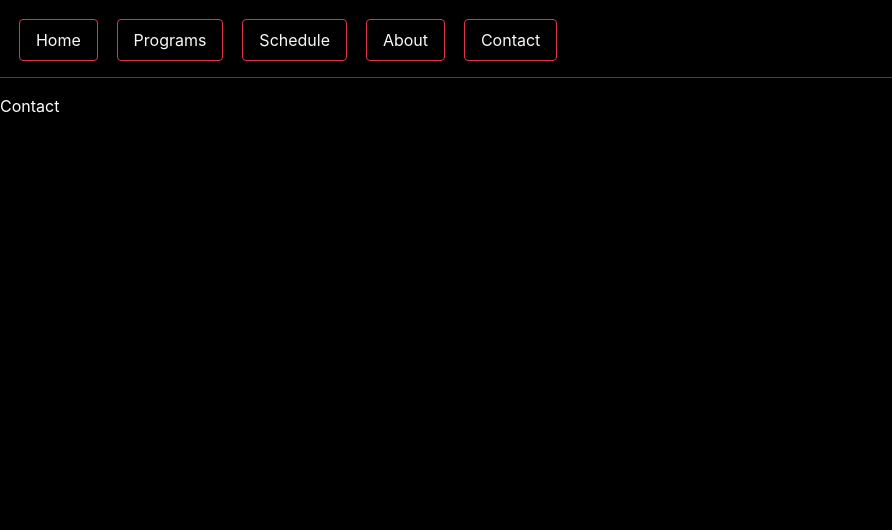
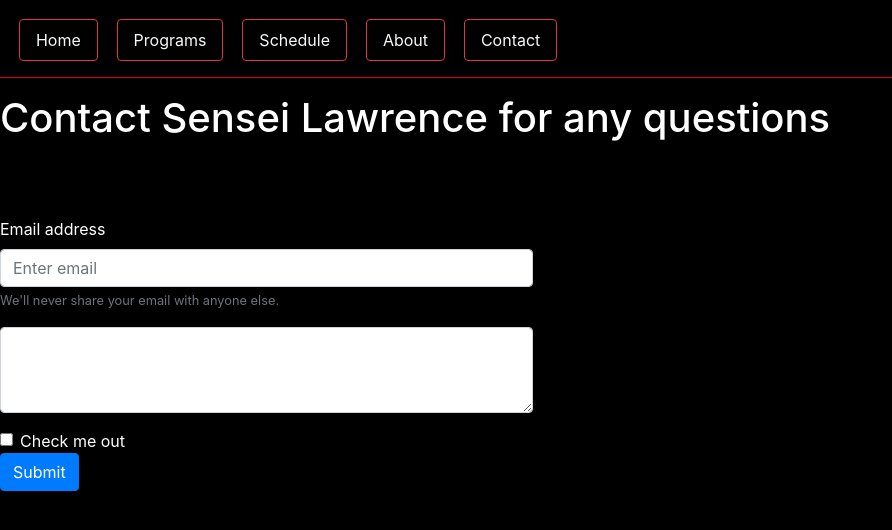
Before and after one commit to ericblancas23/Cobra-kai, a React (Create React App) app: page /contact in a window 1280 px wide. Shown: the top 530 px of the page, without its empty margins (0-892 px from the left). Built offline with nearby package versions, Linux system fonts and the light colour scheme.

Commit message:
finished mvp, more features to add soon

```diff
--- /dev/null
+++ b/src/components/layout/Form.js
@@ -0,0 +1,22 @@
+import React from 'react';
+
+export const Form = props => (
+    <React.Fragment>
+    <h1>Contact Sensei Lawrence for any questions</h1>
+<form style={{marginTop: "2cm"}}>
+  <div className="form-group">
+    <label for="exampleInputEmail1">Email address</label>
+    <input type="email" className="form-control col-sm-5" id="exampleInputEmail1" aria-describedby="emailHelp" placeholder="Enter email"/>
+    <small id="emailHelp" className="form-text text-muted">We'll never share your email with anyone else.</small>
+  </div>
+  <div className="form-group">
+  <textarea class="form-control col-sm-5" id="exampleFormControlTextarea1" rows="3"></textarea>
+  </div>
+  <div className="form-check">
+    <input type="checkbox" class="form-check-input" id="exampleCheck1"/>
+    <label className="form-check-label" for="exampleCheck1">Check me out</label>
+  </div>
+  <button type="submit" className="btn btn-primary">Submit</button>
+</form>
+    </React.Fragment>
+);
--- a/src/components/routes/Contact.js
+++ b/src/components/routes/Contact.js
@@ -1,11 +1,12 @@
 import React, { Component } from 'react'
+import {Form} from '../layout/Form'
 
 export default class Contact extends Component {
   render() {
     return (
-      <div>
-        Contact
-      </div>
+      <React.Fragment>
+        <Form />
+      </React.Fragment>
     )
   }
 }
--- a/src/components/routes/Home.js
+++ b/src/components/routes/Home.js
@@ -8,6 +8,7 @@ export default class Home extends Component {
     return (
       <div className="fader">
           <Link to="/auth"><img src={require('../assets/cobra.jpg')}  alt="bad-ass cobra"className="img-fluid center-block"/></Link>
+          <h1 className="font-strong text-center">Click on the snake!</h1>
       </div>
     )
   }
```
